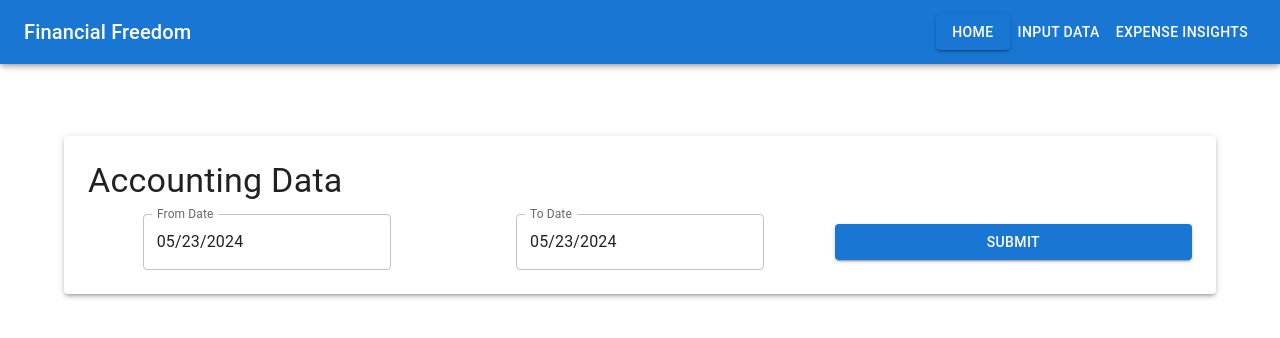
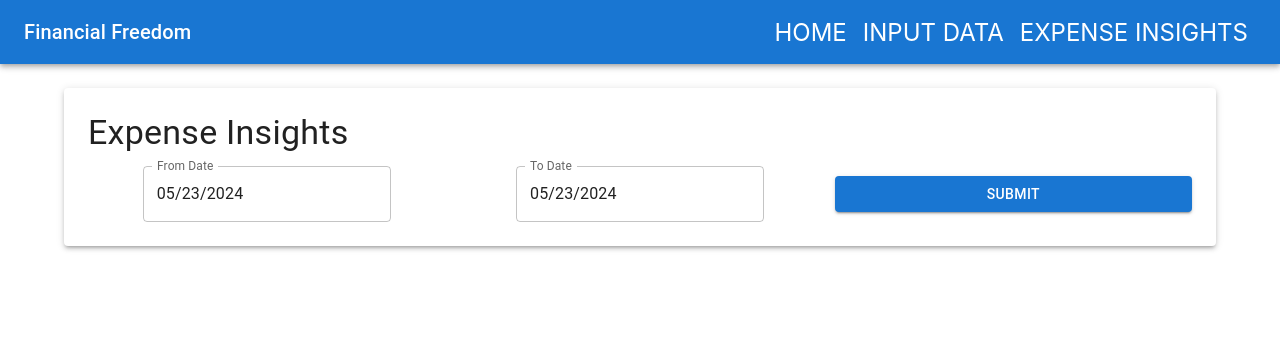
Before and after one commit to Shriram-Nagarajan/accounting, a React (Create React App) app in the folder ui/my-app/: page /expense-insights in a window 1280 px wide. Shown: the top 338 px of the page. Built offline with nearby package versions, Linux system fonts and the light colour scheme.

Commit message:
basic navbar changes

```diff
--- a/ui/my-app/src/App.jsx
+++ b/ui/my-app/src/App.jsx
@@ -1,24 +1,20 @@
 import React, { useState } from "react";
 import './App.css';
-// import { Container, Paper, Typography, Grid, Button, Box, AppBar, Toolbar, Snackbar, Alert } from '@mui/material';
-import DrawerAppBar from "./components/DrawerAppBar";
-import accountingApi from "./httputil/accountingApi";
-import DateRangePickerComponent from "./components/DateRangePicker";
-import CategoryWiseExpensesTable from './components/CategoryWiseExpensesTable';
-import ExpenseFileUploadForm from './components/ExpenseFileUploadForm';
-import PieChart from './components/pie';
-import ModalPopup from './components/Modal';
+import { Route, Routes } from 'react-router-dom';
 import { Container, Paper, Typography, Grid, Button, Box, AppBar, Toolbar, Snackbar, Alert } from '@mui/material';
 import { Chart as ChartJS, ArcElement, Tooltip, Legend, Title } from 'chart.js';
 import dayjs from 'dayjs';
-import AccountBalanceIcon from '@mui/icons-material/AccountBalance';
+import ExpenseFileUploadForm from './components/ExpenseFileUploadForm';
+import ExpenseInsights from "./components/ExpenseInsights";
+import NavBar from "./components/Navbar";
+import Home from "./components/Home";
 ChartJS.register(ArcElement, Tooltip, Legend, Title);
 
 
 function App() {
-  // const [alertOpen, setAlertOpen] = useState(false);
-  // const [alertMessage, setAlertMessage] = useState('');
-  // const [alertSeverity, setAlertSeverity] = useState('success');
+  const [alertOpen, setAlertOpen] = useState(false);
+  const [alertMessage, setAlertMessage] = useState('');
+  const [alertSeverity, setAlertSeverity] = useState('success');
   const [expenses, setExpenses] = useState([]);
   const [fromDate, setFromDate] = useState(dayjs());
   const [toDate, setToDate] = useState(dayjs());
@@ -26,87 +22,31 @@ function App() {
   const [pieTitle, setPieTitle] = useState("");
   const [open, setOpen] = useState(false);
   const [sliceData, setSliceData] = useState(null);
-  const [alertOpen, setAlertOpen] = useState(false);
-  const [alertMessage, setAlertMessage] = useState('');
-  const [alertSeverity, setAlertSeverity] = useState('success');
-
-  const handleFromDateChange = (newValue) => {
-      setFromDate(newValue);
-    };
-
-    const handleToDateChange = (newValue) => {
-      setToDate(newValue);
-    };
-
-    const handleClose = () => {
-      setOpen(false);
-    };
-    const showAlert = (message, severity = 'error') => {
-      setAlertMessage(message);
-      setAlertSeverity(severity);
-      setAlertOpen(true);
-    };
-
-  const handleSubmit = (event) => {
-      event.preventDefault();
-      let data = { fromDate: fromDate.format('YYYY-MM-DD'), toDate: toDate.format('YYYY-MM-DD') };
-      accountingApi.getCategoryWiseExpenses(data, (response) => {
-        setExpenses(response.data);
-        setDataPresent(true);
-        setPieTitle("Expenditure for the period of " + fromDate.format('YYYY-MM-DD') + " to " + toDate.format('YYYY-MM-DD'));
-        console.log(response.data);
-      }, (error) => {
-        console.error("Error fetching expenses", error);
-        setDataPresent(false);
-        showAlert('Error fetching expenses');
-      });
-    };
-
-    const handlePieSliceClick = (data) => {
-      console.log(data);
-      var catId = expenses.find(x => x.categoryName === data).categoryId;
-      console.log(catId);
-      accountingApi.getExpenses({ categoryId: catId, fromDate: fromDate.format('YYYY-MM-DD'), toDate: toDate.format('YYYY-MM-DD') }, (response) => {
-        console.log("getExpenses: " + JSON.stringify(response.data));
-        setSliceData(response.data);
-        setOpen(true);
-      }, (error) => {
-        console.error(error);
-        showAlert('Error fetching expenses');
-      });
-    };
-
-    const state = {
-      labels: expenses.map(x => x.categoryName),
-      datasets: [
-        {
-          label: 'Expenditure',
-          backgroundColor: [
-            '#F44336', '#E91E63', '#9C27B0', '#673AB7', '#3F51B5',
-            '#2196F3', '#03A9F4', '#00BCD4', '#009688', '#4CAF50',
-            '#8BC34A', '#CDDC39', '#FFEB3B', '#FFC107', '#FF9800',
-            '#FF5722', '#795548', '#9E9E9E', '#607D8B', '#000000'
-          ],
-          borderWidth: 3,
-          hoverOffset: 20,
-          data: expenses.map(x => x.totalExpenditure)
-        }
-      ]
-    };
-
-
-
-  // const showAlert = (message, severity = 'error') => {
-  //   setAlertMessage(message);
-  //   setAlertSeverity(severity);
-  //   setAlertOpen(true);
-  // };
-
 
   return (
-    <Container maxWidth="lg">
-        <DrawerAppBar />
-        <Paper elevation={3} sx={{ p: 3, mt: 3 }}>
+    // <Container maxWidth="lg">
+    <div>
+      <NavBar />
+      <Routes>
+                <Route path="/" element={<Home />} />
+                <Route path="/file-upload" element={<ExpenseFileUploadForm />} />
+                <Route path="/expense-insights" element={<ExpenseInsights />} />
+            </Routes>
+      {/* <ExpenseInsights /> */}
+      {/* <Snackbar open={alertOpen} autoHideDuration={6000} onClose={() => setAlertOpen(false)}>
+        <Alert onClose={() => setAlertOpen(false)} severity={alertSeverity} sx={{ width: '100%' }}>
+          {alertMessage}
+        </Alert>
+      </Snackbar> */}
+    {/* </Container> */}
+    </div>
+  );
+}
+
+export default App;
+
+        {/* <DrawerAppBar /> */}
+        {/* <Paper elevation={3} sx={{ p: 3, mt: 3 }}>
         <Typography variant="h4" gutterBottom>
           Accounting Data
         </Typography>
@@ -133,36 +73,23 @@ function App() {
             Selected To Date: {toDate ? toDate.format('YYYY-MM-DD') : 'None'}
           </Typography>
         </Box> */}
-        {dataPresent && (
-          <Box mt={4}>
-            <Grid container spacing={4}>
-              <Grid item xs={12} md={6}>
-                <CategoryWiseExpensesTable expenses={expenses} />
-              </Grid>
-              <Grid item xs={12} md={6}>
-                <PieChart data={state} title={pieTitle} onSliceClick={handlePieSliceClick} />
-              </Grid>
-            </Grid>
-          </Box>
-        )}
-        <ModalPopup open={open} handleClose={handleClose} sliceData={sliceData} />
-        {/* <Box mt={4}>
-          <ExpenseFileUploadForm />
-        </Box> */}
-      </Paper>
-
-
-      <Snackbar open={alertOpen} autoHideDuration={6000} onClose={() => setAlertOpen(false)}>
-        <Alert onClose={() => setAlertOpen(false)} severity={alertSeverity} sx={{ width: '100%' }}>
-          {alertMessage}
-        </Alert>
-      </Snackbar>
-    </Container>
-  );
-}
-
-export default App;
-
+      //   {dataPresent && (
+      //     <Box mt={4}>
+      //       <Grid container spacing={4}>
+      //         <Grid item xs={12} md={6}>
+      //           <CategoryWiseExpensesTable expenses={expenses} />
+      //         </Grid>
+      //         <Grid item xs={12} md={6}>
+      //           <PieChart data={state} title={pieTitle} onSliceClick={handlePieSliceClick} />
+      //         </Grid>
+      //       </Grid>
+      //     </Box>
+      //   )}
+      //   <ModalPopup open={open} handleClose={handleClose} sliceData={sliceData} />
+      //   {/* <Box mt={4}>
+      //     <ExpenseFileUploadForm />
+      //   </Box> */}
+      // </Paper> */}
 
 
 // import { useState } from "react";
--- a/ui/my-app/src/components/ExpenseFileUploadForm.jsx
+++ b/ui/my-app/src/components/ExpenseFileUploadForm.jsx
@@ -1,10 +1,21 @@
 import React, { useState } from 'react';
 import accountingApi from '../httputil/accountingApi';
+import { Container, Paper, Typography, Grid, Button, Box, AppBar, Toolbar, Snackbar, Alert } from '@mui/material';
 
 function ExpenseFileUploadForm() {
   const [selectedFile, setSelectedFile] = useState(null);
   const [uploadStatus, setUploadStatus] = useState("");
+  const [alertOpen, setAlertOpen] = useState(false);
+  const [alertMessage, setAlertMessage] = useState('');
+  const [alertSeverity, setAlertSeverity] = useState('success');
 
+
+
+  const showAlert = (message, severity = 'error') => {
+    setAlertMessage(message);
+    setAlertSeverity(severity);
+    setAlertOpen(true);
+  };
   const handleFileChange = (event) => {
     setSelectedFile(event.target.files[0]);
   };
@@ -27,14 +38,23 @@ function ExpenseFileUploadForm() {
   };
 
   return (
-    <div>
+    <Container >
       <h2>File Upload</h2>
       <form onSubmit={handleSubmit}>
         <input type="file" onChange={handleFileChange} />
         <button type="submit">Upload</button>
         <span>{uploadStatus}</span>
       </form>
-    </div>
+      <Snackbar open={alertOpen} autoHideDuration={6000} onClose={() => setAlertOpen(false)}>
+        <Alert onClose={() => setAlertOpen(false)} severity={alertSeverity} sx={{ width: '100%' }}>
+          {alertMessage}
+        </Alert>
+      </Snackbar>
+
+    </Container>
+
+
+
   );
 }
 
--- a/ui/my-app/src/components/ExpenseInsights.jsx
+++ b/ui/my-app/src/components/ExpenseInsights.jsx
@@ -90,7 +90,7 @@ function ExpenseInsights()
         ]
       };
     return(
-        <Container maxWidth="lg">
+        <Container >
             {/* <AppBar position="static">
         <Toolbar>
           <AccountBalanceIcon sx={{ mr: 2 }} />
@@ -101,7 +101,7 @@ function ExpenseInsights()
       </AppBar> */}
         <Paper elevation={3} sx={{ p: 3, mt: 3 }}>
         <Typography variant="h4" gutterBottom>
-          Accounting Data
+          Expense Insights
         </Typography>
         <form onSubmit={handleSubmit}>
           <Grid container spacing={2} alignItems="center">
@@ -118,14 +118,7 @@ function ExpenseInsights()
             </Grid>
           </Grid>
         </form>
-        {/* <Box mt={4}>
-          <Typography variant="h6">
-            Selected From Date: {fromDate ? fromDate.format('YYYY-MM-DD') : 'None'}
-          </Typography>
-          <Typography variant="h6">
-            Selected To Date: {toDate ? toDate.format('YYYY-MM-DD') : 'None'}
-          </Typography>
-        </Box> */}
+
         {dataPresent && (
           <Box mt={4}>
             <Grid container spacing={4}>
@@ -139,9 +132,7 @@ function ExpenseInsights()
           </Box>
         )}
         <ModalPopup open={open} handleClose={handleClose} sliceData={sliceData} />
-        {/* <Box mt={4}>
-          <ExpenseFileUploadForm />
-        </Box> */}
+
       </Paper>
       <Snackbar open={alertOpen} autoHideDuration={6000} onClose={() => setAlertOpen(false)}>
         <Alert onClose={() => setAlertOpen(false)} severity={alertSeverity} sx={{ width: '100%' }}>
--- /dev/null
+++ b/ui/my-app/src/components/Home.jsx
@@ -0,0 +1,36 @@
+import React, { useState } from 'react';
+import accountingApi from '../httputil/accountingApi';
+
+function Home() {
+//   const [selectedFile, setSelectedFile] = useState(null);
+//   const [uploadStatus, setUploadStatus] = useState("");
+
+//   const handleFileChange = (event) => {
+//     setSelectedFile(event.target.files[0]);
+//   };
+
+//   const handleSubmit = (event) => {
+//     event.preventDefault();
+//     if (selectedFile) {
+//       const formData = new FormData();
+//       formData.append('file', selectedFile);
+//       // You can now send formData to your backend server using fetch or Axios
+//       console.log('File ready to be uploaded:', formData);
+//       accountingApi.uploadExpensesFile(formData, (response) => {
+//         setUploadStatus(response.data?.message);
+//       }, (error) => {
+//         setUploadStatus("Error occurred:" + error);
+//       })
+//     } else {
+//       console.log('No file selected');
+//     }
+//   };
+
+  return (
+    <div>
+      <h2>Home Component</h2>
+    </div>
+  );
+}
+
+export default Home;
--- /dev/null
+++ b/ui/my-app/src/components/Navbar.jsx
@@ -0,0 +1,102 @@
+import React from 'react';
+import AppBar from '@mui/material/AppBar';
+import Toolbar from '@mui/material/Toolbar';
+import Typography from '@mui/material/Typography';
+import IconButton from '@mui/material/IconButton';
+import MenuIcon from '@mui/icons-material/Menu';
+import Drawer from '@mui/material/Drawer';
+import List from '@mui/material/List';
+import ListItemButton from '@mui/material/ListItemButton';
+import ListItemText from '@mui/material/ListItemText';
+import Box from '@mui/material/Box';
+import useMediaQuery from '@mui/material/useMediaQuery';
+import { useTheme } from '@mui/material/styles';
+import { Link } from 'react-router-dom';
+import Divider from '@mui/material/Divider';
+
+function NavBar() {
+    const [drawerOpen, setDrawerOpen] = React.useState(false);
+    const theme = useTheme();
+    const isMobile = useMediaQuery(theme.breakpoints.down('sm'));
+
+    const toggleDrawer = (open) => (event) => {
+        if (event.type === 'keydown' && (event.key === 'Tab' || event.key === 'Shift')) {
+            return;
+        }
+        setDrawerOpen(open);
+    };
+
+    const list = (
+        <Box
+            sx={{ width: 250 }}
+            role="presentation"
+            onClick={toggleDrawer(false)}
+            onKeyDown={toggleDrawer(false)}
+        >
+             <Box sx={{ padding: '16px' }}>
+                <Typography variant="h6">Financial Freedom</Typography>
+            </Box>
+                    <Divider />
+                    <List>
+                <ListItemButton component={Link} to="/">
+                    <ListItemText primary="HOME" />
+                </ListItemButton>
+                <ListItemButton component={Link} to="/file-upload">
+                    <ListItemText primary="INPUT DATA" />
+                </ListItemButton>
+                <ListItemButton component={Link} to="/expense-insights">
+                    <ListItemText primary="EXPENSE INSIGHTS" />
+                </ListItemButton>
+            </List>
+            {/* <List>
+                <ListItem button component={Link} href="#home">
+                    <ListItemText primary="Home" />
+                </ListItem>
+                <ListItem button component={Link} href="#file-upload">
+                    <ListItemText primary="File Upload" />
+                </ListItem>
+                <ListItem button component={Link} href="#expense-insights">
+                    <ListItemText primary="Expense Insights" />
+                </ListItem>
+            </List> */}
+        </Box>
+    );
+
+    return (
+        <div>
+            <AppBar position="static">
+                <Toolbar>
+                    {isMobile && (
+                        <IconButton
+                            edge="start"
+                            color="inherit"
+                            aria-label="menu"
+                            onClick={toggleDrawer(true)}
+                        >
+                            <MenuIcon />
+                        </IconButton>
+                    )}
+                    <Typography variant="h6" component="div" sx={{ flexGrow: 1 }}>
+                        Financial Freedom
+                    </Typography>
+                    {!isMobile && (
+                        <Box>
+                            <IconButton color="inherit" component={Link} to="/">HOME</IconButton>
+                            <IconButton color="inherit" component={Link} to="/file-upload">INPUT DATA</IconButton>
+                            <IconButton color="inherit" component={Link} to="/expense-insights">EXPENSE INSIGHTS</IconButton>
+                        </Box>
+                    )}
+                </Toolbar>
+            </AppBar>
+            <Drawer
+                anchor="left"
+                open={drawerOpen}
+                onClose={toggleDrawer(false)}
+            >
+                {list}
+            </Drawer>
+        </div>
+    );
+}
+
+export default NavBar;
--- a/ui/my-app/src/index.js
+++ b/ui/my-app/src/index.js
@@ -2,12 +2,15 @@ import React from 'react';
 import ReactDOM from 'react-dom/client';
 import './index.css';
 import App from './App';
+import { BrowserRouter } from 'react-router-dom';
 import reportWebVitals from './reportWebVitals';
 
 const root = ReactDOM.createRoot(document.getElementById('root'));
 root.render(
   <React.StrictMode>
+    <BrowserRouter>
     <App />
+    </BrowserRouter>
   </React.StrictMode>
 );
 
```
